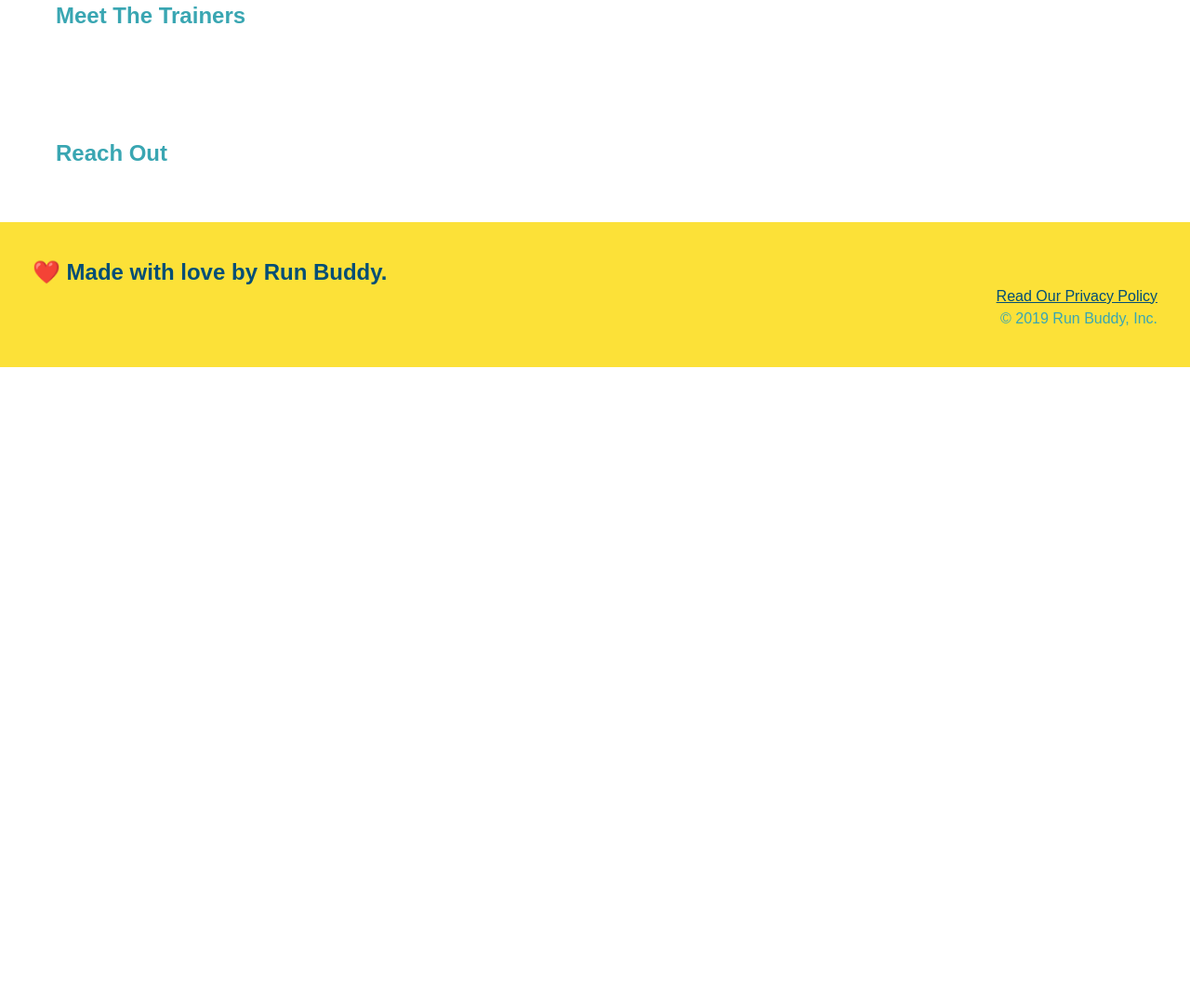
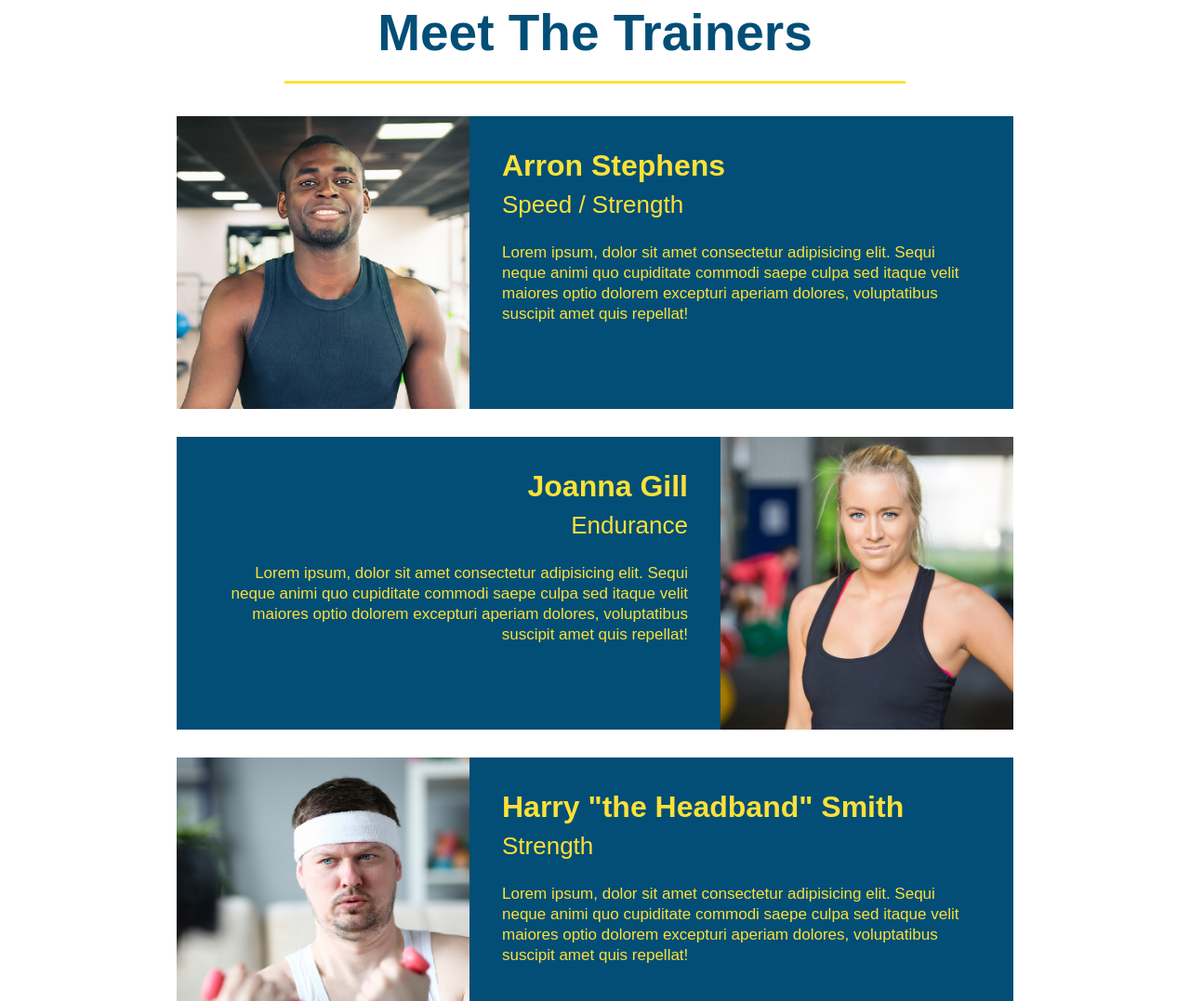
Before and after one commit to Aort69/run-buddy, a plain HTML site: page index.html in a window 1280 px wide. Shown: the part 2817-3894 px from the top of the page at 93% size. Before the commit the page ends 3212 px from the top, so only its background shows below. Drawn offline with Linux system fonts and the light colour scheme.

Commit message:
Meet the trainers section

```diff
--- a/assets/css/style.css
+++ b/assets/css/style.css
@@ -175,3 +175,52 @@ section {
     .steps span {
       font-size: 38px;
     }
+    /* end steps style */
+/* start trainers style */
+.trainers {
+  text-align: center;
+}
+.trainer {
+  width: 900px;
+  margin: 0 auto 30px auto;
+  background: #024e76;
+  color: #fce138;
+  overflow: auto;
+}
+.trainer img {
+  width: 35%;
+  float: left;
+  overflow: auto;
+}
+
+.trainer-bio {
+  padding: 35px;
+  float: left;
+  width: 65%;
+  overflow: auto;
+}
+#your-trainers {
+  text-align: center;
+}
+.text-left {
+  text-align: left;
+}
+
+.text-right {
+  text-align: right;
+}
+.trainer-bio h3 {
+  font-size: 32px;
+  margin-bottom: 8px;
+}
+
+.trainer-bio h4 {
+  font-weight: lighter;
+  font-size: 26px;
+  margin-bottom: 25px;
+}
+
+.trainer-bio p {
+  font-size: 17px;
+  line-height: 1.3;
+}
--- a/index.html
+++ b/index.html
@@ -97,8 +97,44 @@
 </section>
 
 <!-- "meet the trainers" section -->
-<section>
-  <h2>Meet The Trainers</h2>
+<section id="your-trainers">
+  <h2 class="section-title primary-border">Meet The Trainers</h2>
+  <article class="trainer">
+    <img src="./assets/images/trainer-1.jpg" alt="Arron Stephens in his workout clothes, ready to pump iron" />
+    <div class="trainer-bio text-left">
+      <h3>Arron Stephens</h3>
+      <h4>Speed / Strength</h4>
+      <p>
+        Lorem ipsum, dolor sit amet consectetur adipisicing elit. Sequi neque animi quo cupiditate commodi saepe culpa sed
+        itaque velit maiores optio dolorem excepturi aperiam dolores, voluptatibus suscipit amet quis repellat!
+      </p>
+    </div>
+  </article>
+  <!-- second trainer bio -->
+<article class="trainer">
+  <div class="trainer-bio text-right">
+    <h3>Joanna Gill</h3>
+    <h4>Endurance</h4>
+    <p>
+      Lorem ipsum, dolor sit amet consectetur adipisicing elit. Sequi neque animi quo cupiditate commodi saepe culpa sed
+      itaque velit maiores optio dolorem excepturi aperiam dolores, voluptatibus suscipit amet quis repellat!
+    </p>
+  </div>
+  <img src="./assets/images/trainer-2.jpg" alt="Joanna Gill cooling off after a workout" />
+</article>
+
+<!-- third trainer bio -->
+<article class="trainer">
+  <img src="./assets/images/trainer-3.jpg" alt="Harry Smith wearing a headband and lifting comically small pink weights" />
+  <div class="trainer-bio text-left">
+    <h3>Harry "the Headband" Smith</h3>
+    <h4>Strength</h4>
+    <p>
+      Lorem ipsum, dolor sit amet consectetur adipisicing elit. Sequi neque animi quo cupiditate commodi saepe culpa sed
+      itaque velit maiores optio dolorem excepturi aperiam dolores, voluptatibus suscipit amet quis repellat!
+    </p>
+  </div>
+</article>
 </section>
 
 <!-- "reach out" section -->
```
Also changed, not shown: assets/images/trainer-1.jpg (added), assets/images/trainer-2.jpg (added), assets/images/trainer-3.jpg (added), 1 other file.
